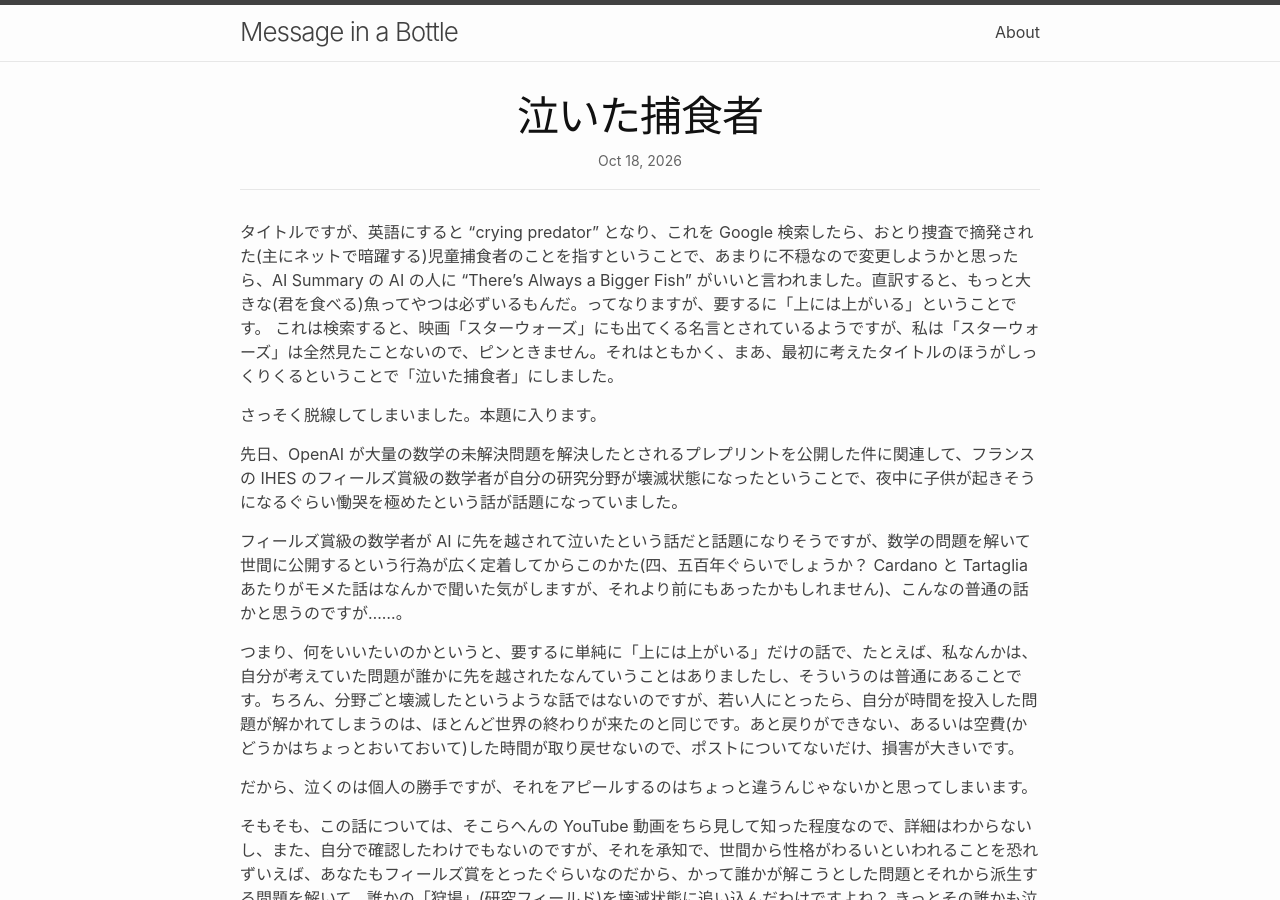
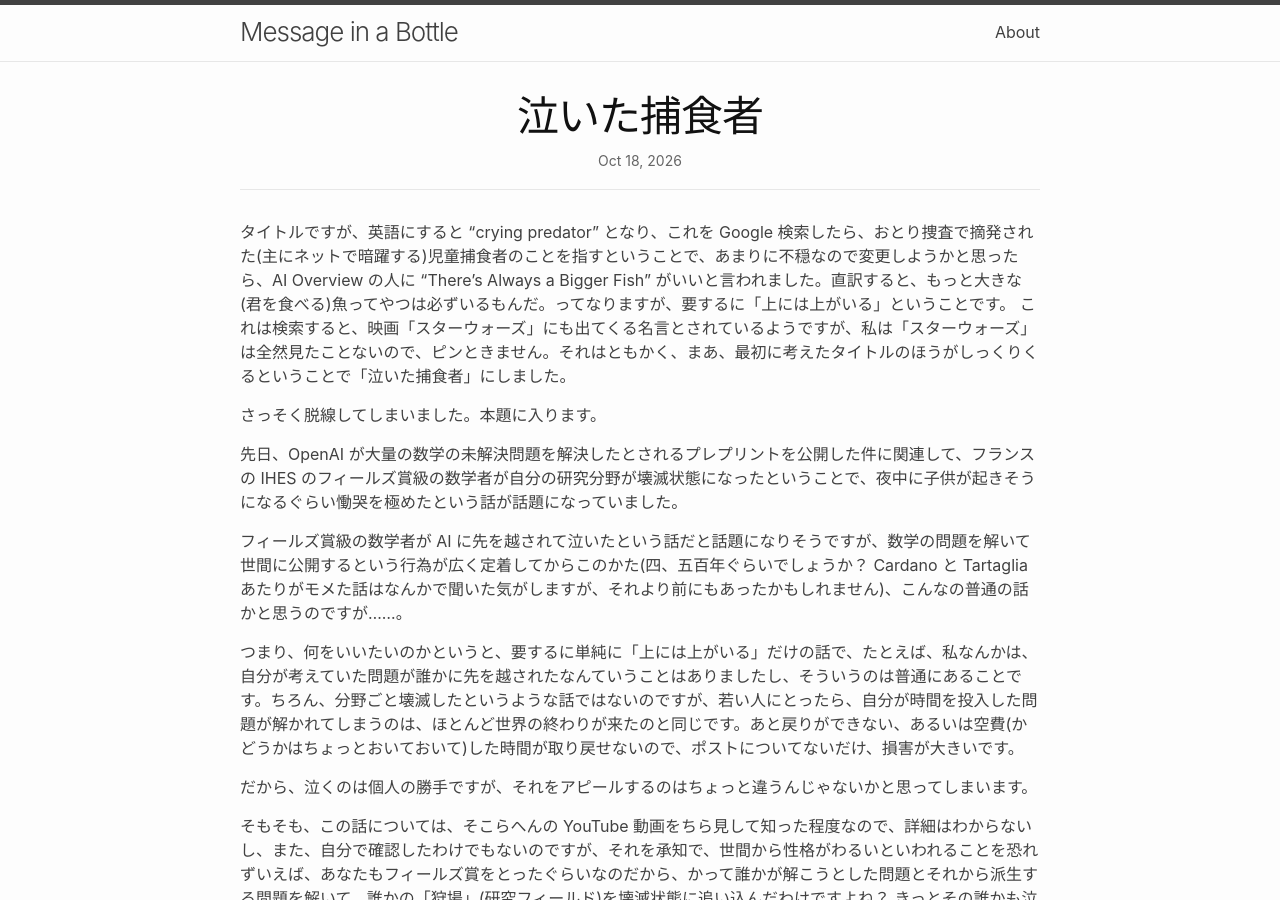
Before and after one commit to eiu2/eiu2.github.com, a Jekyll site: the page built from _posts/2026-10-18-bigfish.md, in a window 1280 px wide and 900 px high. Built offline with Jekyll 4.4.1, drawn with Linux system fonts in a browser that asks for light colours; nearby versions of some CDN libraries.

Commit message:
Update 2026-10-18-bigfish.md

```diff
--- a/_posts/2026-10-18-bigfish.md
+++ b/_posts/2026-10-18-bigfish.md
@@ -4,7 +4,7 @@ title: 泣いた捕食者
 ---
 
 
-タイトルですが、英語にすると "crying predator" となり、これを Google 検索したら、おとり捜査で摘発された(主にネットで暗躍する)児童捕食者のことを指すということで、あまりに不穏なので変更しようかと思ったら、AI Summary の AI の人に
+タイトルですが、英語にすると "crying predator" となり、これを Google 検索したら、おとり捜査で摘発された(主にネットで暗躍する)児童捕食者のことを指すということで、あまりに不穏なので変更しようかと思ったら、AI Overview の人に
 "There's Always a Bigger Fish" がいいと言われました。直訳すると、もっと大きな(君を食べる)魚ってやつは必ずいるもんだ。ってなりますが、要するに「上には上がいる」ということです。
 これは検索すると、映画「スターウォーズ」にも出てくる名言とされているようですが、私は「スターウォーズ」は全然見たことないので、ピンときません。それはともかく、まあ、最初に考えたタイトルのほうがしっくりくるということで「泣いた捕食者」にしました。
 
```
